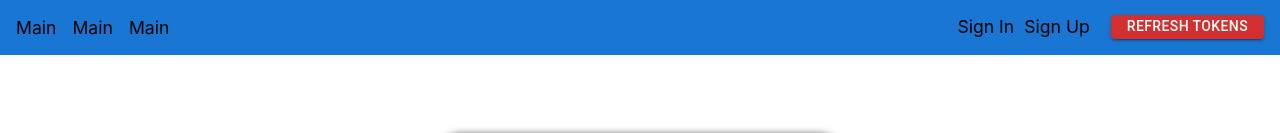
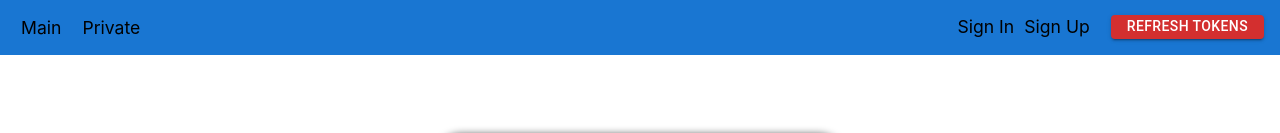
Before and after one commit to BeWoler/Corporate_Portal-frontend, a React (Create React App) app: page /registration in a window 1280 px wide. Shown: the top 133 px of the page. Built offline with nearby package versions, Linux system fonts and the light colour scheme.

Commit message:
navbar & refactoring routes

```diff
--- a/src/components/App.tsx
+++ b/src/components/App.tsx
@@ -14,19 +14,19 @@ const App = () => {
     }
   }, [store]);
 
-  if(store.isLoading) {
-    return <div></div>
+  if (store.isLoading) {
+    return <div></div>;
   }
 
-  const check = () => {
-    if(store.isAuth) {
-      return console.log('Authorized')
+  const checkAuth = () => {
+    if (store.isAuth) {
+      return console.log();
     }
-  }
+  };
 
   return (
     <div className={classes.myDiv}>
-      {check()}
+      {checkAuth()}
       <Header />
       <AppRouter />
     </div>
--- a/src/components/Header.tsx
+++ b/src/components/Header.tsx
@@ -4,6 +4,7 @@ import UserBar from "./UserBar";
 import { Context } from "../index";
 import { Link } from "react-router-dom";
 import { Button } from "@mui/material";
+import NavBar from "./NavBar";
 
 const Header: FC = () => {
   const { store } = useContext(Context);
@@ -11,13 +12,7 @@ const Header: FC = () => {
   if (store.isAuth) {
     return (
       <header className={classes.header}>
-        <nav>
-          <ul className={classes.ul}>
-            <li className={classes.li}>Main</li>
-            <li className={classes.li}>Main</li>
-            <li className={classes.li}>Main</li>
-          </ul>
-        </nav>
+        <NavBar />
         <UserBar />
       </header>
     );
@@ -25,13 +20,7 @@ const Header: FC = () => {
 
   return (
     <header className={classes.header}>
-      <nav>
-        <ul className={classes.ul}>
-          <li className={classes.li}>Main</li>
-          <li className={classes.li}>Main</li>
-          <li className={classes.li}>Main</li>
-        </ul>
-      </nav>
+      <NavBar />
       <div>
         <Link to="/login">Sign In</Link>
         <Link to="/registration">Sign Up</Link>
--- a/src/components/LoginForm.tsx
+++ b/src/components/LoginForm.tsx
@@ -3,7 +3,7 @@ import { Context } from "../index";
 import classes from "../styles/loginForm.module.css";
 import { Button, TextField } from "@mui/material";
 import { Link } from "react-router-dom";
-import { observer } from 'mobx-react-lite';
+import { observer } from "mobx-react-lite";
 
 const LoginForm: FC = () => {
   const [username, setUsername] = useState<string>("");
@@ -32,7 +32,10 @@ const LoginForm: FC = () => {
       <Button
         variant="contained"
         sx={{ margin: "2rem 1.3rem 2rem 1.3rem" }}
-        onClick={() => store.login(username, password)}
+        onClick={async () => {
+          await store.login(username, password);
+          store.checkAuth();
+        }}
       >
         Sign In
       </Button>
--- /dev/null
+++ b/src/components/NavBar.tsx
@@ -0,0 +1,19 @@
+import classes from "../styles/navBar.module.css";
+import { Link } from "react-router-dom";
+
+const NavBar = () => {
+  return (
+    <nav>
+      <ul className={classes.ul}>
+        <Link to="/main" className={classes.li}>
+          Main
+        </Link>
+        <Link to="/private" className={classes.li}>
+          Private
+        </Link>
+      </ul>
+    </nav>
+  );
+};
+
+export default NavBar;
--- a/src/components/PrivateComponent.tsx
+++ b/src/components/PrivateComponent.tsx
@@ -1,5 +1,9 @@
-const PrivateComponent = () => {
-  return <h2>Private Info</h2>;
+import { FC, useContext } from "react";
+import { Context } from "../index";
+
+const PrivateComponent: FC = () => {
+  const { store } = useContext(Context);
+  return <h2>{store.user.email}</h2>;
 };
 
 export default PrivateComponent;
--- a/src/components/RegistrationForm.tsx
+++ b/src/components/RegistrationForm.tsx
@@ -3,7 +3,7 @@ import { Context } from "../index";
 import classes from "../styles/registrationForm.module.css";
 import { TextField, Button } from "@mui/material";
 import { Link } from "react-router-dom";
-import { observer } from 'mobx-react-lite';
+import { observer } from "mobx-react-lite";
 
 const RegistrationForm: FC = () => {
   const [email, setEmail] = useState<string>("");
@@ -41,7 +41,10 @@ const RegistrationForm: FC = () => {
       <Button
         variant="contained"
         sx={{ margin: "2rem 1.3rem 2rem 1.3rem" }}
-        onClick={() => store.registration(email, username, password)}
+        onClick={async () => {
+          await store.registration(email, username, password);
+          store.checkAuth();
+        }}
       >
         Sign Up
       </Button>
--- a/src/components/UserBar.tsx
+++ b/src/components/UserBar.tsx
@@ -18,17 +18,6 @@ const UserBar: FC = () => {
       >
         Logout
       </Button>
-      <Button
-        variant="contained"
-        color="error"
-        onClick={() => store.checkAuth()}
-        sx={{
-          margin: "-0.2rem 0 0 1rem",
-          height: "1.5rem",
-        }}
-      >
-        Refresh Tokens
-      </Button>
     </div>
   );
 };
--- a/src/http/axios.ts
+++ b/src/http/axios.ts
@@ -1,4 +1,5 @@
 import axios from 'axios';
+import { AuthResponse } from "../models/response/authResponse";
 
 export const API_URL = "http://localhost:3010/api"
 
@@ -12,4 +13,22 @@ api.interceptors.request.use((config) => {
   return config;
 })
 
+api.interceptors.response.use((config) => {
+  return config;
+}, (async error => {
+  const originalRequest = error.config;
+  if (error.response.status === 401 && error.config && !error.config._isRetry) {
+    originalRequest._isRetry = true;
+    try {
+      const response = await axios.get<AuthResponse>(`${API_URL}/refresh`, { withCredentials: true });
+      localStorage.setItem('token', response.data.accessToken);
+      return api.request(originalRequest);
+    }
+    catch (e) {
+      console.log('Unauthorized');
+    }
+  }
+  throw error;
+}))
+
 export default api;
--- a/src/routes/routes.ts
+++ b/src/routes/routes.ts
@@ -10,10 +10,10 @@ export interface Route {
 }
 
 export const PublicRoutes: Route[] = [
-  {path: '/login', exact: true, component: LoginForm},
-  {path: '/registration', exact: true, component: RegistrationForm}
+  { path: '/login', exact: true, component: LoginForm },
+  { path: '/registration', exact: true, component: RegistrationForm }
 ]
 
 export const PrivateRoutes: Route[] = [
-  {path: '/private', exact: true, component: PrivateComponent}
+  { path: '/private', exact: true, component: PrivateComponent },
 ]
--- a/src/styles/app.module.css
+++ b/src/styles/app.module.css
@@ -8,6 +8,10 @@
   text-align: center;
 }
 
+.div {
+  background-color: #000;
+}
+
 a {
   text-decoration: none;
   color: #000;
--- a/src/styles/header.module.css
+++ b/src/styles/header.module.css
@@ -7,14 +7,3 @@
   align-items: center;
   background-color: #1976D2;
 }
-
-.ul {
-  padding: 0;
-  margin: 0;
-  list-style: none;
-}
-
-.li {
-  display: inline-block;
-  margin-right: 1rem;
-}
--- /dev/null
+++ b/src/styles/navBar.module.css
@@ -0,0 +1,10 @@
+.ul {
+  padding: 0;
+  margin: 0;
+  list-style: none;
+}
+
+.li {
+  display: inline-block;
+  margin-right: 1rem;
+}
```
